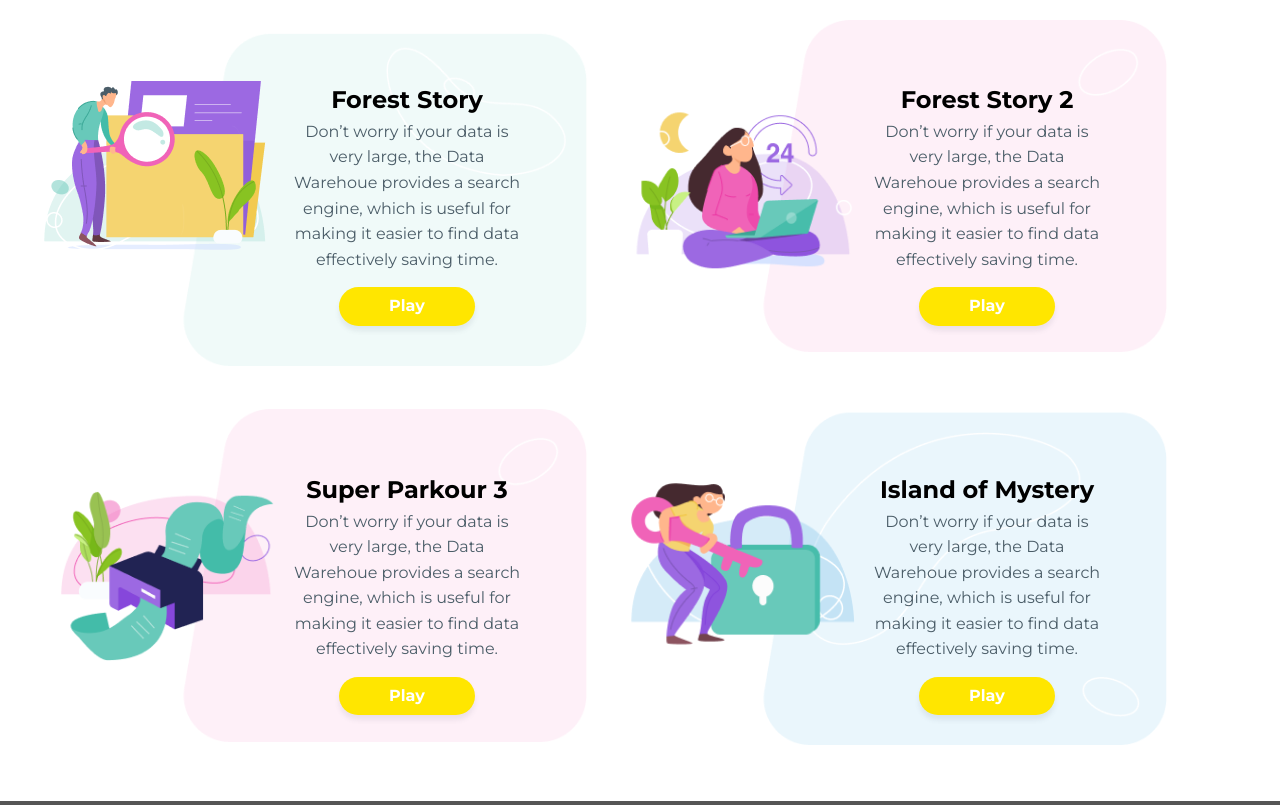
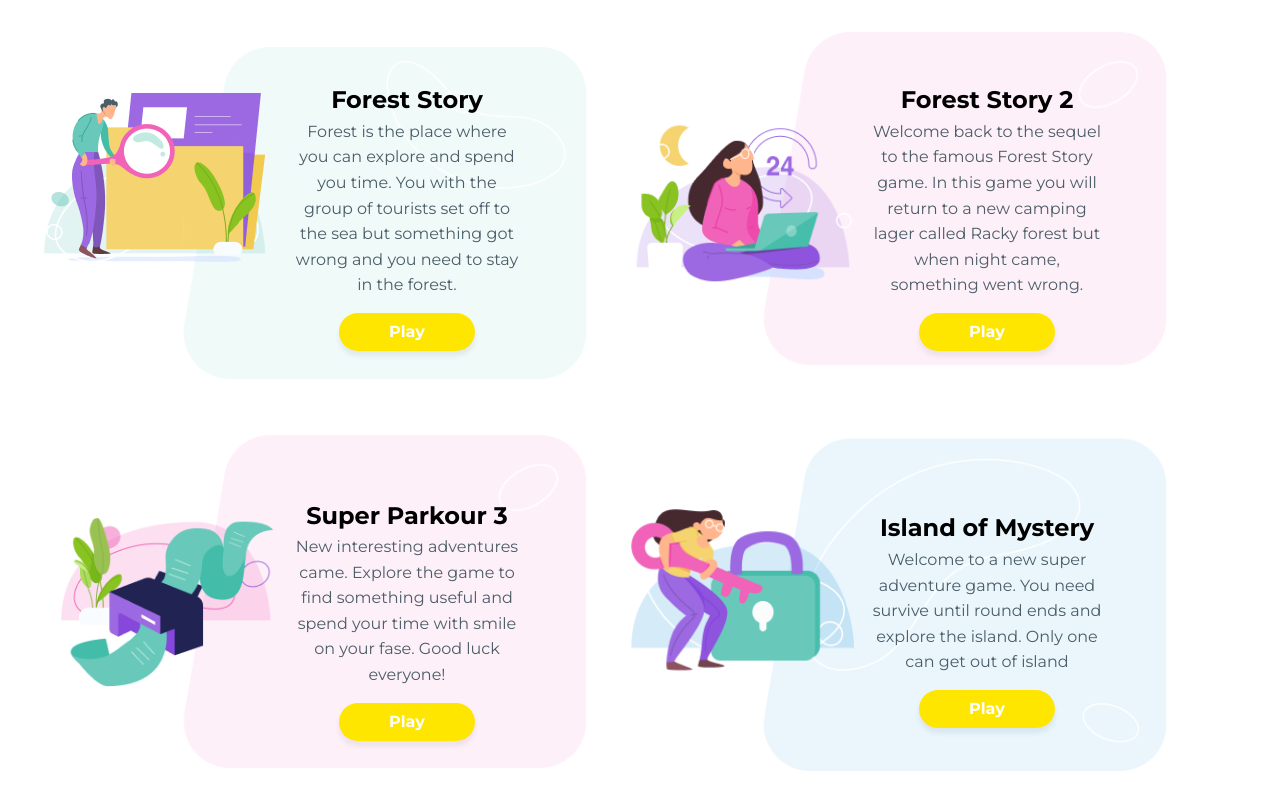
Before and after one commit to BogdanSch/RoCreator, a plain HTML site: page games-roblox.html in a window 1280 px wide. Shown: the part 1270-2075 px from the top of the page. Drawn offline with Linux system fonts and the light colour scheme.

Commit message:
Content filling

```diff
--- a/games-roblox.html
+++ b/games-roblox.html
@@ -83,11 +83,12 @@
 							<div class="description">
 								<div class="text">
 									<h5>Forest Story</h5>
-									<p>Don’t worry if your data is very large, the Data Warehoue provides a search
-										engine, which is useful for making it easier to find data effectively saving
-										time.</p>
+									<p>Forest is the place where you can explore and spend you time. You with the group
+										of tourists set off to the sea but something got wrong and you need to stay in
+										the forest.</p>
 								</div>
-								<a href="#" class="btn--play">Play</a>
+								<a href="https://www.roblox.com/games/6394812786/Forest-Story" target="_blank"
+									class="btn--play">Play</a>
 							</div>
 							<img class="bg--img" src="img/background.png" alt="">
 						</li>
@@ -96,11 +97,12 @@
 							<div class="description">
 								<div class="text">
 									<h5>Forest Story 2</h5>
-									<p>Don’t worry if your data is very large, the Data Warehoue provides a search
-										engine, which is useful for making it easier to find data effectively saving
-										time.</p>
+									<p>Welcome back to the sequel to the famous Forest Story game. In this game you will
+										return to a new camping lager called Racky forest but when night came, something
+										went wrong.</p>
 								</div>
-								<button class="btn--play unfinished">Play</button>
+								<button href="https://www.roblox.com/games/7327362362/Forest-Story-2" target="_blank"
+									class="btn--play unfinished">Play</button>
 							</div>
 							<img class="bg--img" src="img/background (2).png" alt="">
 						</li>
@@ -109,24 +111,24 @@
 							<div class="description">
 								<div class="text">
 									<h5>Super Parkour 3</h5>
-									<p>Don’t worry if your data is very large, the Data Warehoue provides a search
-										engine, which is useful for making it easier to find data effectively saving
-										time.</p>
+									<p>New interesting adventures came. Explore the game to find something useful and
+										spend your time with smile on your fase. Good luck everyone!</p>
 								</div>
-								<a href="#" class="btn--play">Play</a>
+								<a href="https://www.roblox.com/games/4680524694/Super-Parkour-3" target="_blank"
+									class="btn--play">Play</a>
 							</div>
 							<img class="bg--img" src="img/background (2).png" alt="">
 						</li>
 						<li class="games__item card">
-							<img src="img/image6 1.png" alt="" class="games__img">
+							<img src="img/image6 1.png" alt="game-island" class="games__img">
 							<div class="description">
 								<div class="text">
 									<h5>Island of Mystery</h5>
-									<p>Don’t worry if your data is very large, the Data Warehoue provides a search
-										engine, which is useful for making it easier to find data effectively saving
-										time.</p>
+									<p>Welcome to a new super adventure game. You need survive until round ends and
+										explore the island. Only one can get out of island</p>
 								</div>
-								<a href="#" class="btn--play">Play</a>
+								<a href="https://www.roblox.com/games/6534765863/Island-of-Mystery" target="_blank"
+									class="btn--play">Play</a>
 							</div>
 							<img class="bg--img" src="img/background (3).png" alt="">
 						</li>
```
Also changed, not shown: games-android.html (+6 -13 lines), index.html (+6 -8 lines), soft.html (+10 -8 lines).
